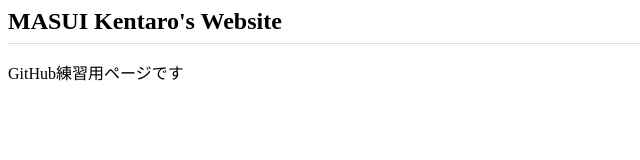
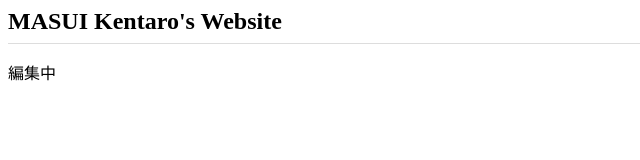
Before and after one commit to masuipknot/masuipknot.github.io, a plain HTML site: page index.html in a window 1280 px wide. Shown: the whole page, without its empty margins (0-640 px from the left). Drawn offline with Linux system fonts and the light colour scheme.

Commit message:
Add files via upload

```diff
--- a/index.html
+++ b/index.html
@@ -7,6 +7,6 @@
 </head>
 <body>
     <h1>MASUI Kentaro's Website</h1>
-    <p>GitHub練習用ページです</p>
+    <p>編集中</p>
 </body>
 </html>
```
